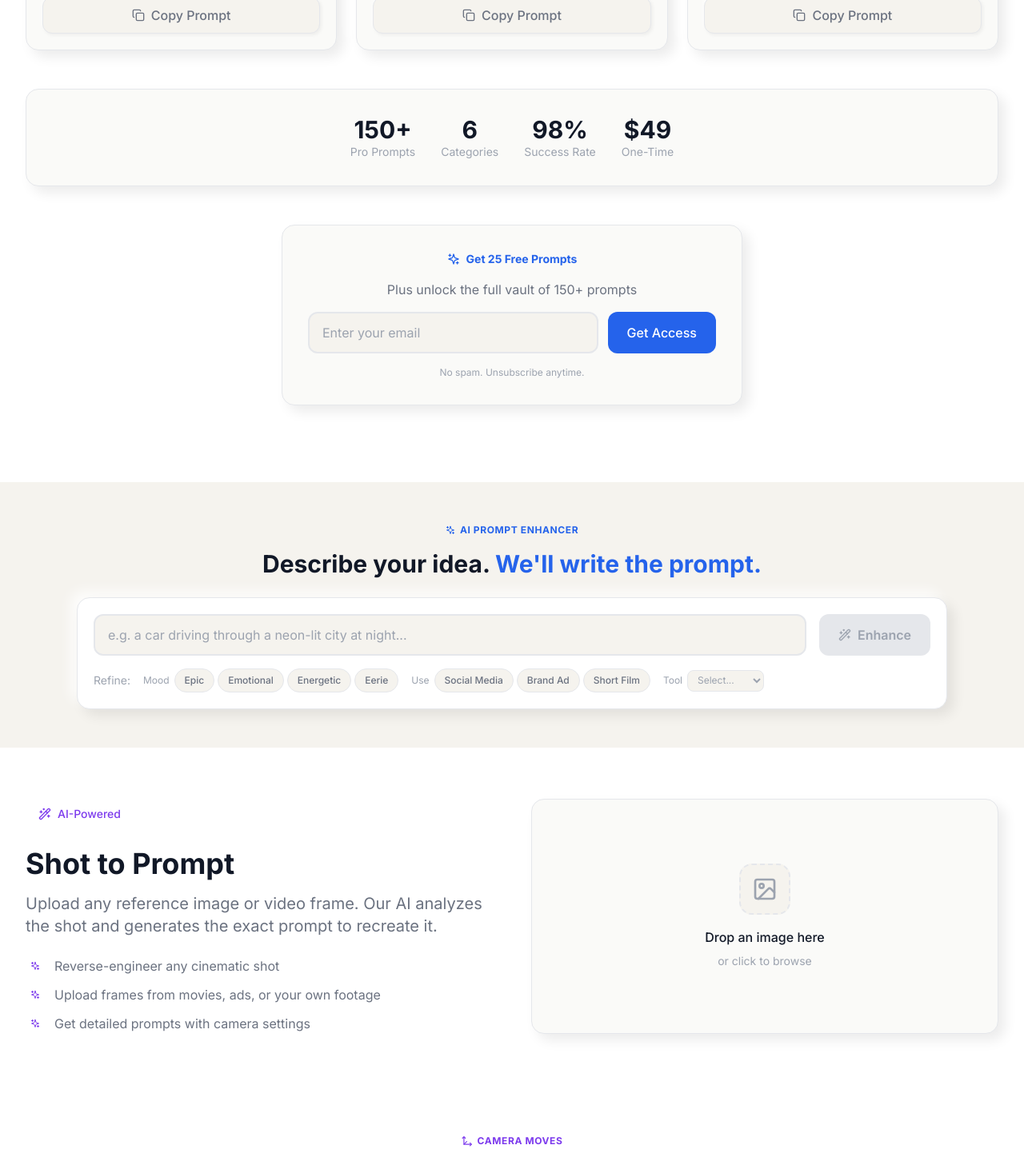
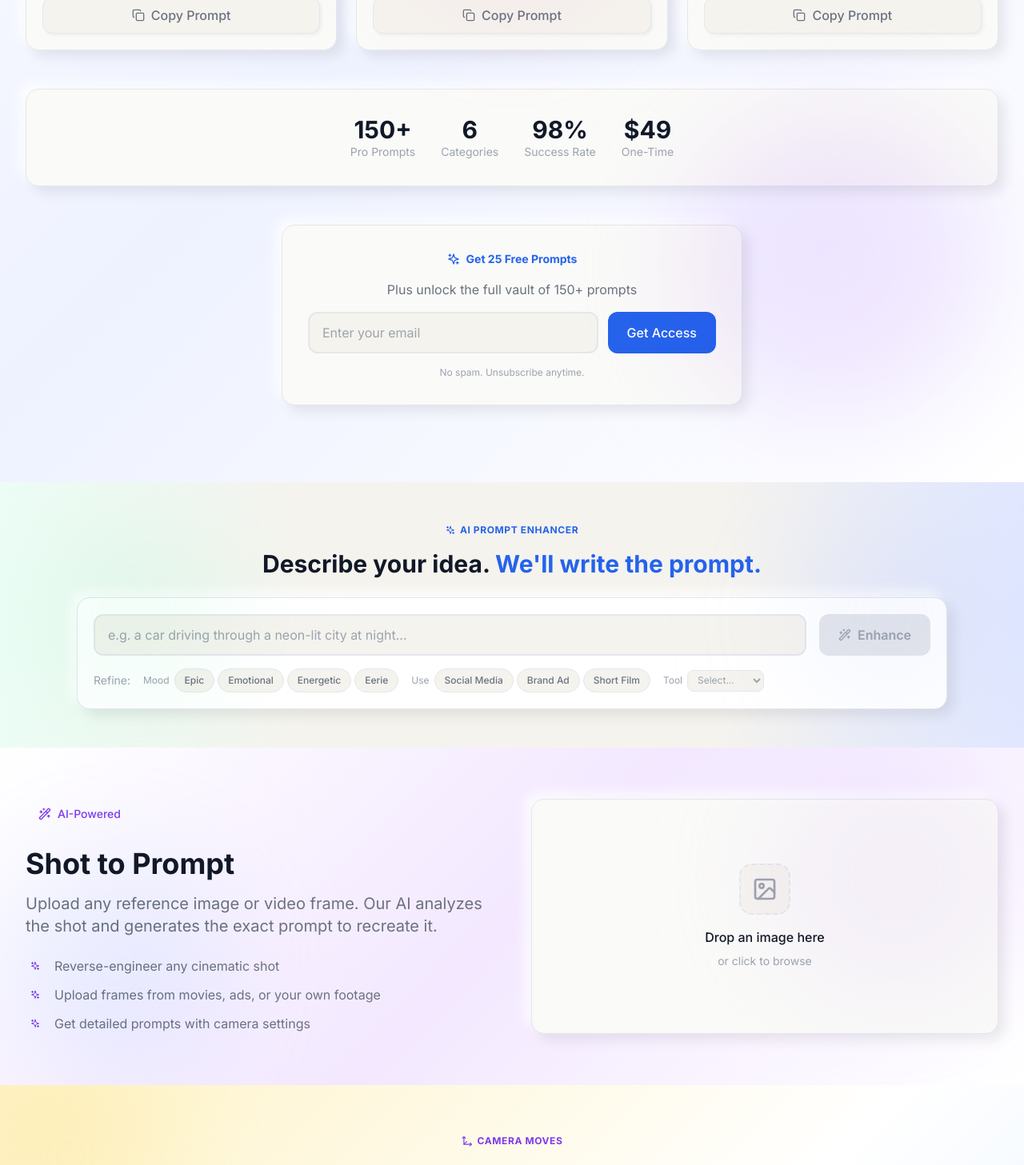
Before and after one commit to sakaarpuri/Cineworkflo, a React (Vite) app: page / in a window 1280 px wide. Shown: the part 940-2397 px from the top of the page at 80% size. Built offline with nearby package versions, Linux system fonts and the light colour scheme; the HTML template or start-up script is replaced by a standard one.

Commit message:
Add: Colorful gradient backgrounds to all sections, decorative blur orbs

```diff
--- a/src/components/CameraMovesPreview.jsx
+++ b/src/components/CameraMovesPreview.jsx
@@ -273,7 +273,10 @@ const FEATURED_MOVES = [
 
 export default function CameraMovesPreview() {
   return (
-    <section className="py-14 transition-colors" style={{ background: 'var(--bg-secondary)' }}>
+    <section className="py-14 transition-colors relative overflow-hidden" style={{ background: 'linear-gradient(135deg, #FEF3C7 0%, var(--bg-secondary) 50%, #DBEAFE 100%)' }}>
+      {/* Decorative elements */}
+      <div className="absolute -top-10 -left-10 w-64 h-64 bg-amber-200 rounded-full mix-blend-multiply filter blur-3xl opacity-20" />
+      <div className="absolute -bottom-10 -right-10 w-72 h-72 bg-blue-200 rounded-full mix-blend-multiply filter blur-3xl opacity-20" />
       <div className="max-w-7xl mx-auto px-4 sm:px-6 lg:px-8">
         <div className="text-center mb-8">
           <div className="inline-flex items-center gap-1.5 px-3 py-1.5 rounded-full text-xs font-bold tracking-wider mb-3" style={{ background: 'var(--accent-purple)15', border: '1px solid var(--accent-purple)30', color: 'var(--accent-purple)' }}>
--- a/src/components/Features.jsx
+++ b/src/components/Features.jsx
@@ -42,9 +42,11 @@ const features = [
 export default function Features() {
   return (
     <section
-      className="py-16 transition-colors"
-      style={{ background: 'var(--bg-primary)' }}
+      className="py-16 transition-colors relative"
+      style={{ background: 'linear-gradient(180deg, #F0FDF4 0%, var(--bg-primary) 50%, #FDF4FF 100%)' }}
     >
+      {/* Subtle pattern overlay */}
+      <div className="absolute inset-0 opacity-[0.02]" style={{ backgroundImage: 'radial-gradient(circle at 1px 1px, currentColor 1px, transparent 0)', backgroundSize: '24px 24px' }} />
       <div className="max-w-7xl mx-auto px-4 sm:px-6 lg:px-8">
         <div className="text-center mb-12">
           <h2
--- a/src/components/HeroGallery.jsx
+++ b/src/components/HeroGallery.jsx
@@ -91,9 +91,15 @@ export default function HeroGallery() {
 
   return (
     <section
-      className="py-16 lg:py-24 transition-colors"
-      style={{ background: 'var(--bg-secondary)' }}
+      className="py-16 lg:py-24 transition-colors relative overflow-hidden"
+      style={{
+        background: 'linear-gradient(135deg, var(--bg-secondary) 0%, #EEF2FF 50%, var(--bg-secondary) 100%)'
+      }}
     >
+      {/* Decorative gradient orbs */}
+      <div className="absolute top-20 left-10 w-72 h-72 bg-blue-200 rounded-full mix-blend-multiply filter blur-3xl opacity-30 animate-pulse" />
+      <div className="absolute bottom-20 right-10 w-96 h-96 bg-purple-200 rounded-full mix-blend-multiply filter blur-3xl opacity-30 animate-pulse" style={{ animationDelay: '2s' }} />
+      <div className="absolute top-1/2 left-1/2 transform -translate-x-1/2 -translate-y-1/2 w-80 h-80 bg-pink-200 rounded-full mix-blend-multiply filter blur-3xl opacity-20" />
       <div className="max-w-7xl mx-auto px-4 sm:px-6 lg:px-8">
         {/* Headline */}
         <div className="text-center mb-12">
--- a/src/components/Pricing.jsx
+++ b/src/components/Pricing.jsx
@@ -36,10 +36,13 @@ const plans = [
 export default function Pricing() {
   return (
     <section
-      className="py-16 transition-colors"
+      className="py-16 transition-colors relative overflow-hidden"
       id="pricing"
-      style={{ background: 'var(--bg-primary)' }}
+      style={{ background: 'linear-gradient(135deg, #FFFBEB 0%, var(--bg-primary) 50%, #ECFDF5 100%)' }}
     >
+      {/* Decorative elements */}
+      <div className="absolute -top-20 -right-20 w-96 h-96 bg-yellow-200 rounded-full mix-blend-multiply filter blur-3xl opacity-20" />
+      <div className="absolute -bottom-20 -left-20 w-96 h-96 bg-emerald-200 rounded-full mix-blend-multiply filter blur-3xl opacity-20" />
       <div className="max-w-5xl mx-auto px-4 sm:px-6 lg:px-8">
         <div className="text-center mb-12">
           <h2
--- a/src/components/PromptEnhancer.jsx
+++ b/src/components/PromptEnhancer.jsx
@@ -89,9 +89,12 @@ Format: Just return the enhanced prompt text, nothing else.`
 
   return (
     <section
-      className="py-12 transition-colors"
-      style={{ background: 'var(--bg-primary)' }}
+      className="py-12 transition-colors relative overflow-hidden"
+      style={{ background: 'linear-gradient(90deg, #ECFDF5 0%, var(--bg-primary) 30%, var(--bg-primary) 70%, #E0E7FF 100%)' }}
     >
+      {/* Subtle gradient orbs */}
+      <div className="absolute top-1/2 left-10 w-64 h-64 bg-emerald-200 rounded-full mix-blend-multiply filter blur-3xl opacity-15 transform -translate-y-1/2" />
+      <div className="absolute top-1/2 right-10 w-64 h-64 bg-indigo-200 rounded-full mix-blend-multiply filter blur-3xl opacity-15 transform -translate-y-1/2" />
       <div className="max-w-6xl mx-auto px-4 sm:px-6 lg:px-8">
         {/* Compact Header */}
         <div className="text-center mb-6">
--- a/src/components/PromptVault.jsx
+++ b/src/components/PromptVault.jsx
@@ -85,10 +85,12 @@ export default function PromptVault({ preview = false }) {
 
   return (
     <section
-      className="py-16 transition-colors"
+      className="py-16 transition-colors relative overflow-hidden"
       id="prompts"
-      style={{ background: 'var(--bg-secondary)' }}
+      style={{ background: 'linear-gradient(180deg, #F5F3FF 0%, var(--bg-secondary) 30%, var(--bg-secondary) 70%, #FDF2F8 100%)' }}
     >
+      {/* Decorative gradient */}
+      <div className="absolute top-0 left-1/2 transform -translate-x-1/2 w-full h-32 bg-gradient-to-b from-purple-100 to-transparent opacity-30" />
       <div className="max-w-7xl mx-auto px-4 sm:px-6 lg:px-8">
         <div className="text-center mb-10">
           <h2
--- a/src/components/ShotToPrompt.jsx
+++ b/src/components/ShotToPrompt.jsx
@@ -35,9 +35,12 @@ export default function ShotToPrompt({ preview = false }) {
   if (preview) {
     return (
       <section
-        className="py-16 transition-colors"
-        style={{ background: 'var(--bg-secondary)' }}
+        className="py-16 transition-colors relative overflow-hidden"
+        style={{ background: 'linear-gradient(135deg, var(--bg-secondary) 0%, #F3E8FF 50%, var(--bg-secondary) 100%)' }}
       >
+        {/* Decorative gradient orbs */}
+        <div className="absolute top-0 right-0 w-80 h-80 bg-purple-200 rounded-full mix-blend-multiply filter blur-3xl opacity-25" />
+        <div className="absolute bottom-0 left-0 w-72 h-72 bg-blue-200 rounded-full mix-blend-multiply filter blur-3xl opacity-25" />
         <div className="max-w-7xl mx-auto px-4 sm:px-6 lg:px-8">
           <div className="grid lg:grid-cols-2 gap-12 items-center">
             <div>
```
Also changed, not shown: 1 other file (tests, documents, lock files or other folders).
